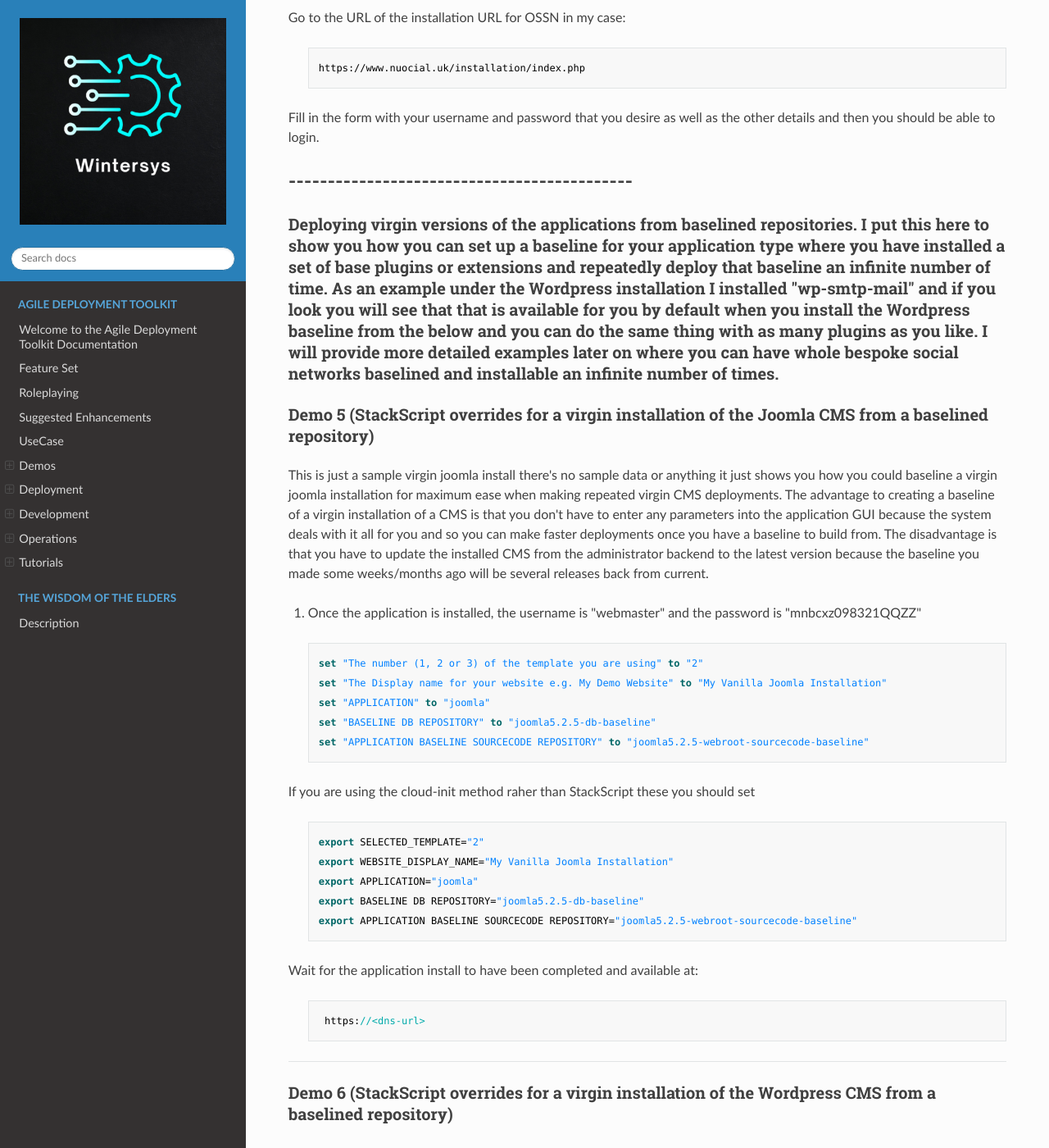
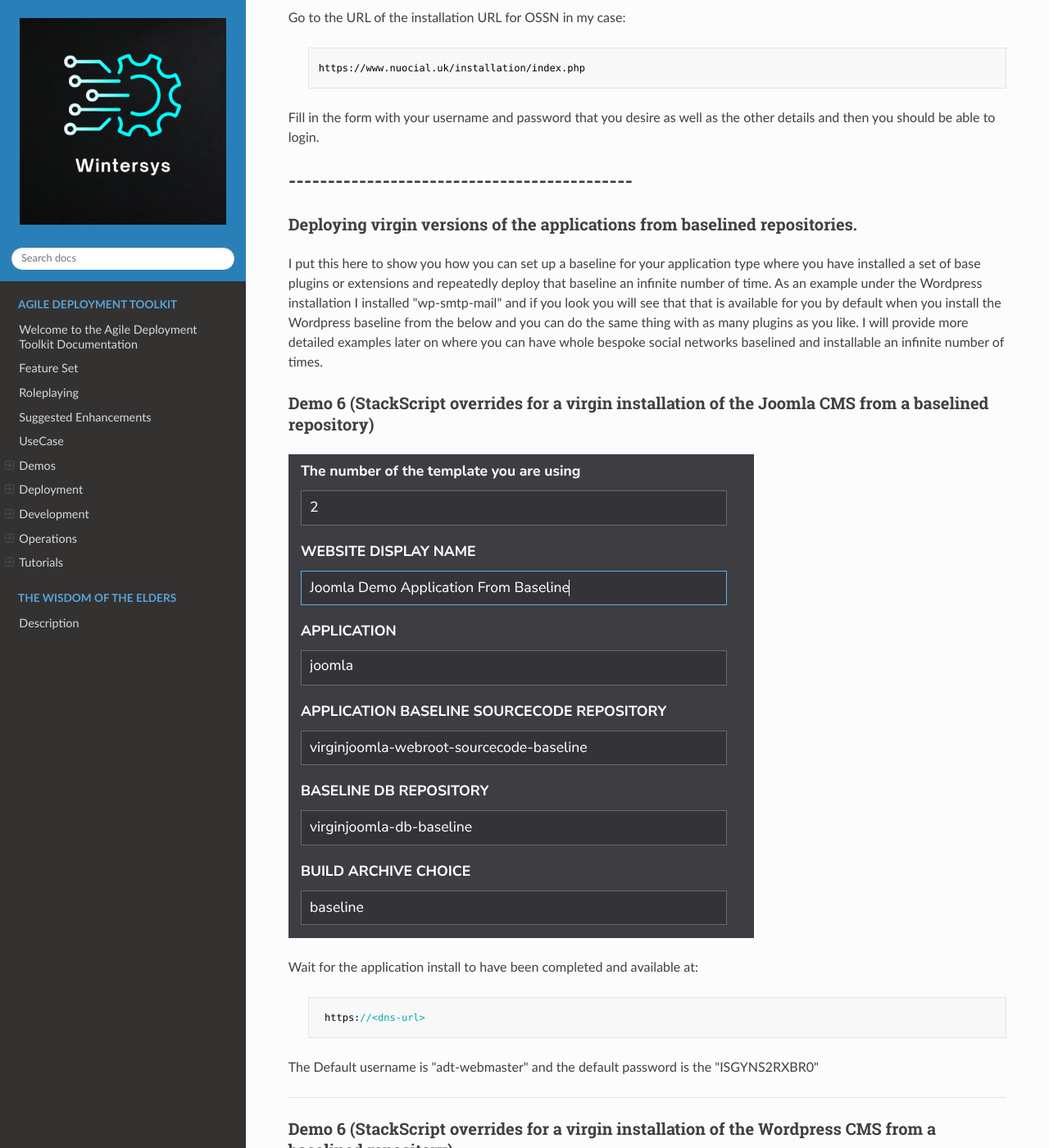
Before and after one commit to wintersys-dev/adt-documentation, an MkDocs documentation site: the page built from docs/Agile Deployment Toolkit/Demos/VirginCMSDemos.md, in a window 1280 px wide and 1400 px high, scrolled down 5756 px. Shown: the whole window at 82% size. Built offline with MkDocs 1.6.1, drawn with Linux system fonts in a browser that asks for light colours; nearby versions of some CDN libraries.

Commit message:
Update VirginCMSDemos.md

```diff
--- a/docs/Agile Deployment Toolkit/Demos/VirginCMSDemos.md
+++ b/docs/Agile Deployment Toolkit/Demos/VirginCMSDemos.md
@@ -97,31 +97,19 @@ Fill in the form with your username and password that you desire as well as the
 --------------------------------------------
 --------------------------------------------
 
-###Deploying virgin versions of the applications from baselined repositories. I put this here to show you how you can set up a baseline for your application type where you have installed a set of base plugins or extensions and repeatedly deploy that baseline an infinite number of time. As an example under the Wordpress installation I installed "wp-smtp-mail" and if you look you will see that that is available for you by default when you install the Wordpress baseline from the below and you can do the same thing with as many plugins as you like. I will provide more detailed examples later on where you can have whole bespoke social networks baselined and installable an infinite number of times.
+###Deploying virgin versions of the applications from baselined repositories.
 
-### Demo 5 (StackScript overrides for a virgin installation of the Joomla CMS from a baselined repository)
+I put this here to show you how you can set up a baseline for your application type where you have installed a set of base plugins or extensions and repeatedly deploy that baseline an infinite number of time. As an example under the Wordpress installation I installed "wp-smtp-mail" and if you look you will see that that is available for you by default when you install the Wordpress baseline from the below and you can do the same thing with as many plugins as you like. I will provide more detailed examples later on where you can have whole bespoke social networks baselined and installable an infinite number of times.
 
-This is just a sample virgin joomla install there's no sample data or anything it just shows you how you could baseline a virgin joomla installation for maximum ease when making repeated virgin CMS deployments. The advantage to creating a baseline of a virgin installation of a CMS is that you don't have to enter any parameters into the application GUI because the system deals with it all for you and so you can make faster deployments once you have a baseline to build from. The disadvantage is that you have to update the installed CMS from the administrator backend to the latest version because the baseline you made some weeks/months ago will be several releases back from current.
+### Demo 6 (StackScript overrides for a virgin installation of the Joomla CMS from a baselined repository)
 
-1. Once the application is installed, the username is "webmaster" and the password is "mnbcxz098321QQZZ"
-
->     set "The number (1, 2 or 3) of the template you are using" to "2"
->     set "The Display name for your website e.g. My Demo Website" to "My Vanilla Joomla Installation"
->     set "APPLICATION" to "joomla"
->     set "BASELINE DB REPOSITORY" to "joomla5.2.5-db-baseline"
->     set "APPLICATION BASELINE SOURCECODE REPOSITORY" to "joomla5.2.5-webroot-sourcecode-baseline"
-
-If you are using the cloud-init method raher than StackScript these you should set
-
->     export SELECTED_TEMPLATE="2"
->     export WEBSITE_DISPLAY_NAME="My Vanilla Joomla Installation"
->     export APPLICATION="joomla"
->     export BASELINE DB REPOSITORY="joomla5.2.5-db-baseline"
->     export APPLICATION BASELINE SOURCECODE REPOSITORY="joomla5.2.5-webroot-sourcecode-baseline"
+![](images/virgin-joomla-baseline.png "Virgin Joomla Baseline Installation")
 
 Wait for the application install to have been completed and available at:
 
 >      https://<dns-url>
+
+The Default username is "adt-webmaster" and the default password is the "ISGYNS2RXBR0"
 
 -----------------
 
```
